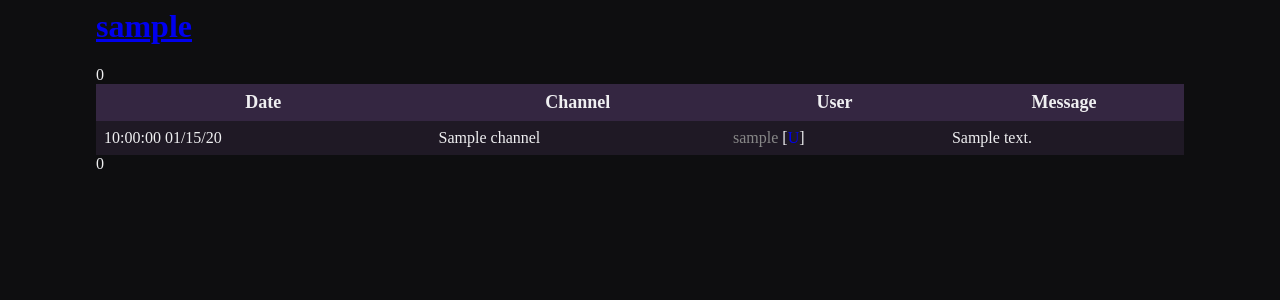
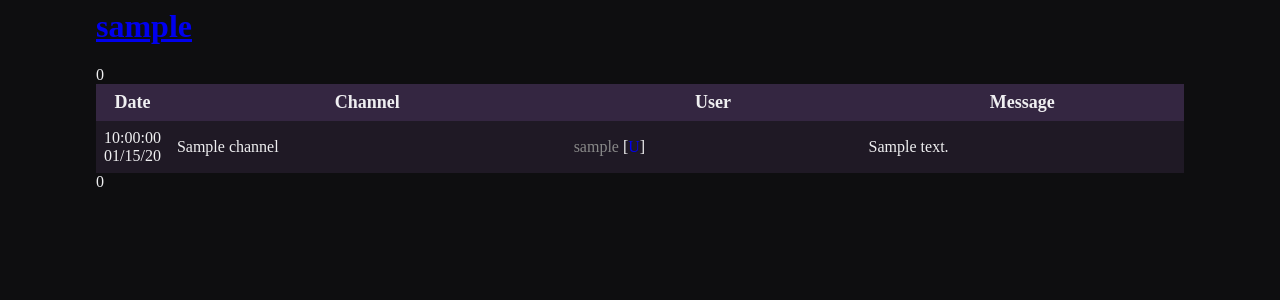
Before and after one commit to retrontology/twitchchatviewer, a Django app: a page that uses user/templates/user/index.html in a window 1280 px wide. Shown: the top 300 px of the page. Run offline with Django 4.2, Linux system fonts and the light colour scheme; tables that the repository leaves empty hold one stand-in row (values such as "Sample post"); a database or web service that is not in the repository returns one stand-in record (values such as "Sample title").

Commit message:
test date width

```diff
--- a/static/style.css
+++ b/static/style.css
@@ -26,3 +26,7 @@ td {
 
 tr:nth-child(odd) {background-color: #0f0c12;}
 tr:nth-child(even) {background-color: #1f1925;}
+
+.message-date {
+    width: 1em;
+}
```
